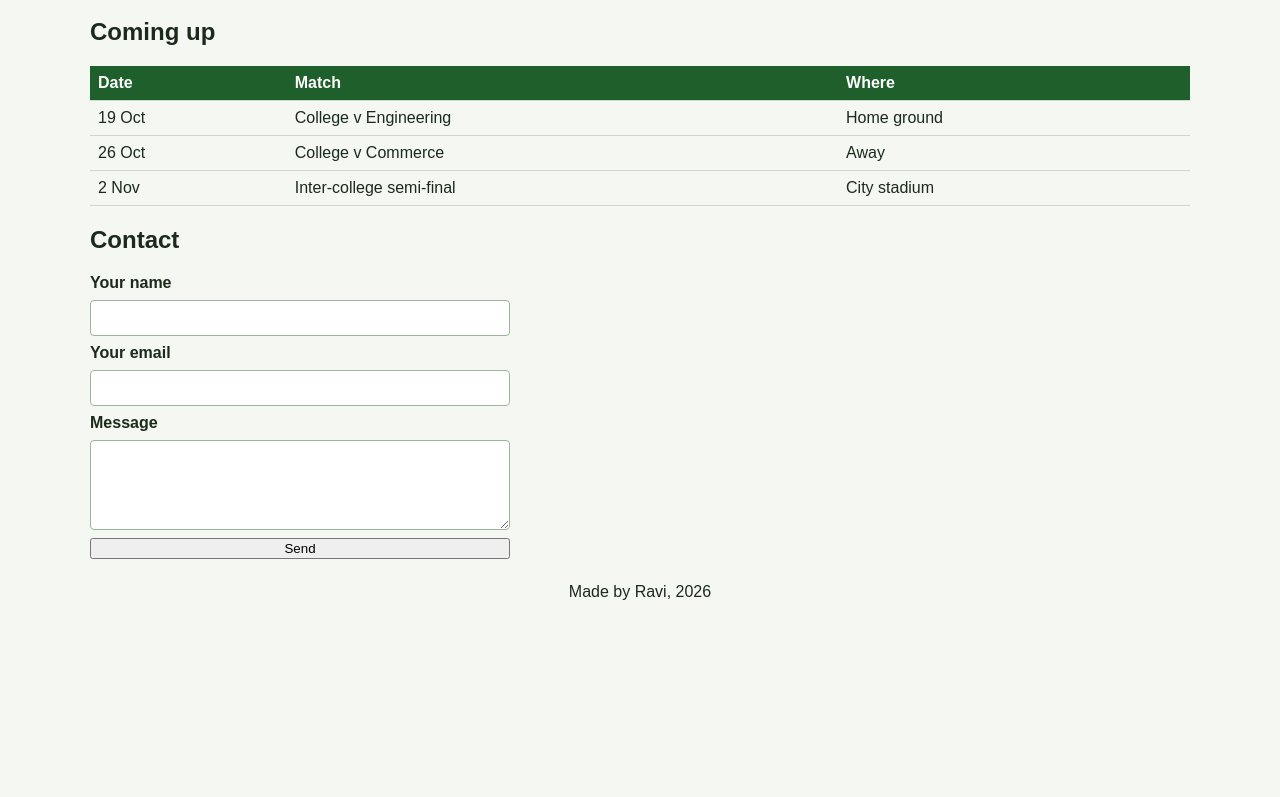
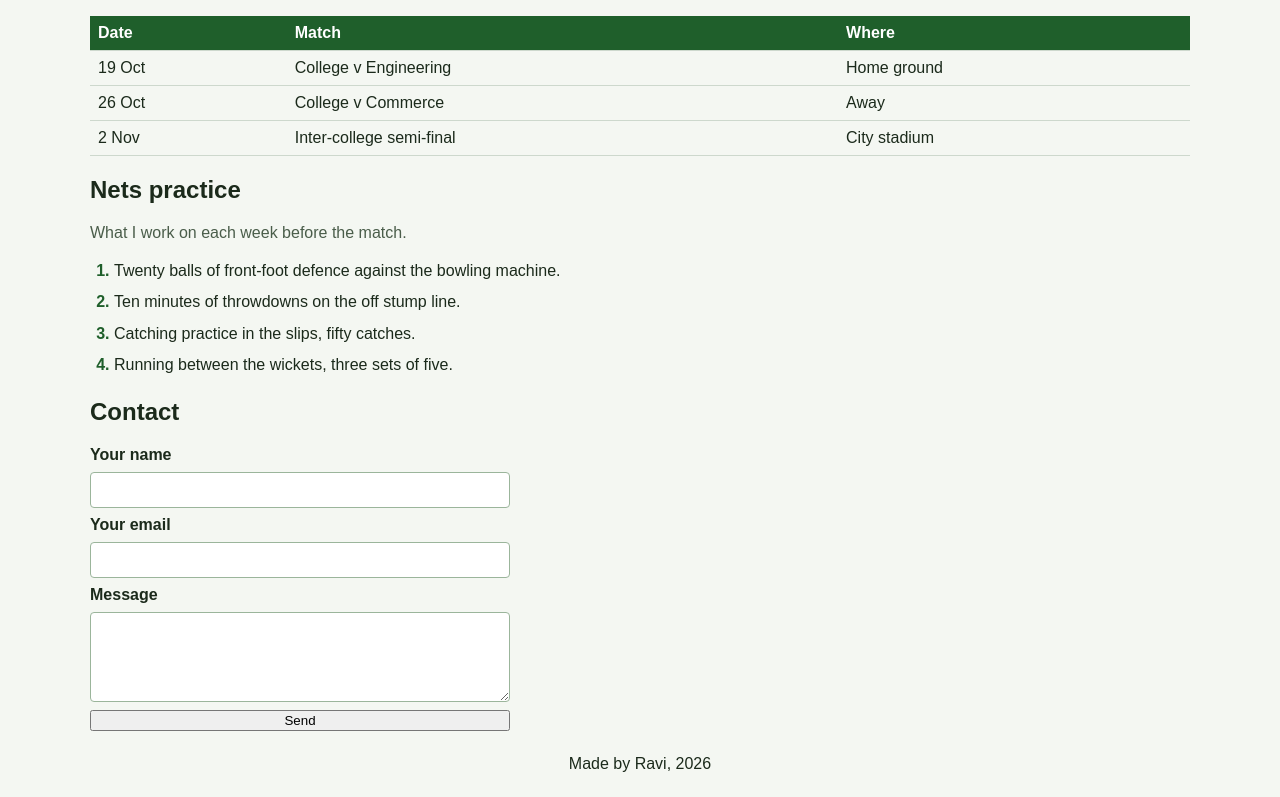
Before and after one commit to ChaitanyaGolhar/orizenn-smoke, a plain HTML site: page index.html in a window 1280 px wide. Shown: the part 1118-1915 px from the top of the page. Before the commit the page ends 1743 px from the top, so only its background shows below. Drawn offline with Linux system fonts and the light colour scheme.

Commit message:
The hero fits its column, and the nets drills

```diff
--- a/index.html
+++ b/index.html
@@ -17,7 +17,7 @@
 
     <main>
       <section id="hero">
-        <img src="images/hero.png" alt="A cricket bat and ball on the grass" width="1200" />
+        <img src="images/hero.png" alt="A cricket bat and ball on the grass" />
         <p>I play for the college second XI. This is where I keep the players I like and the matches I watched.</p>
       </section>
 
@@ -53,6 +53,17 @@
         </table>
       </section>
 
+      <section id="nets">
+        <h2>Nets practice</h2>
+        <p>What I work on each week before the match.</p>
+        <ol class="drills">
+          <li>Twenty balls of front-foot defence against the bowling machine.</li>
+          <li>Ten minutes of throwdowns on the off stump line.</li>
+          <li>Catching practice in the slips, fifty catches.</li>
+          <li>Running between the wickets, three sets of five.</li>
+        </ol>
+      </section>
+
       <section id="contact">
         <h2>Contact</h2>
         <form>
--- a/style.css
+++ b/style.css
@@ -26,7 +26,7 @@ main {
 }
 
 #hero img {
-  width: 1200px;
+  width: 100%;
   height: auto;
 }
 
@@ -84,3 +84,21 @@ textarea {
   background: #1f5f2b;
   color: white;
 }
+
+.drills {
+  padding-left: 24px;
+  line-height: 1.6;
+}
+
+.drills li {
+  margin-bottom: 6px;
+}
+
+.drills li::marker {
+  color: #1f5f2b;
+  font-weight: bold;
+}
+
+#nets p {
+  color: #4a5d4a;
+}
```
